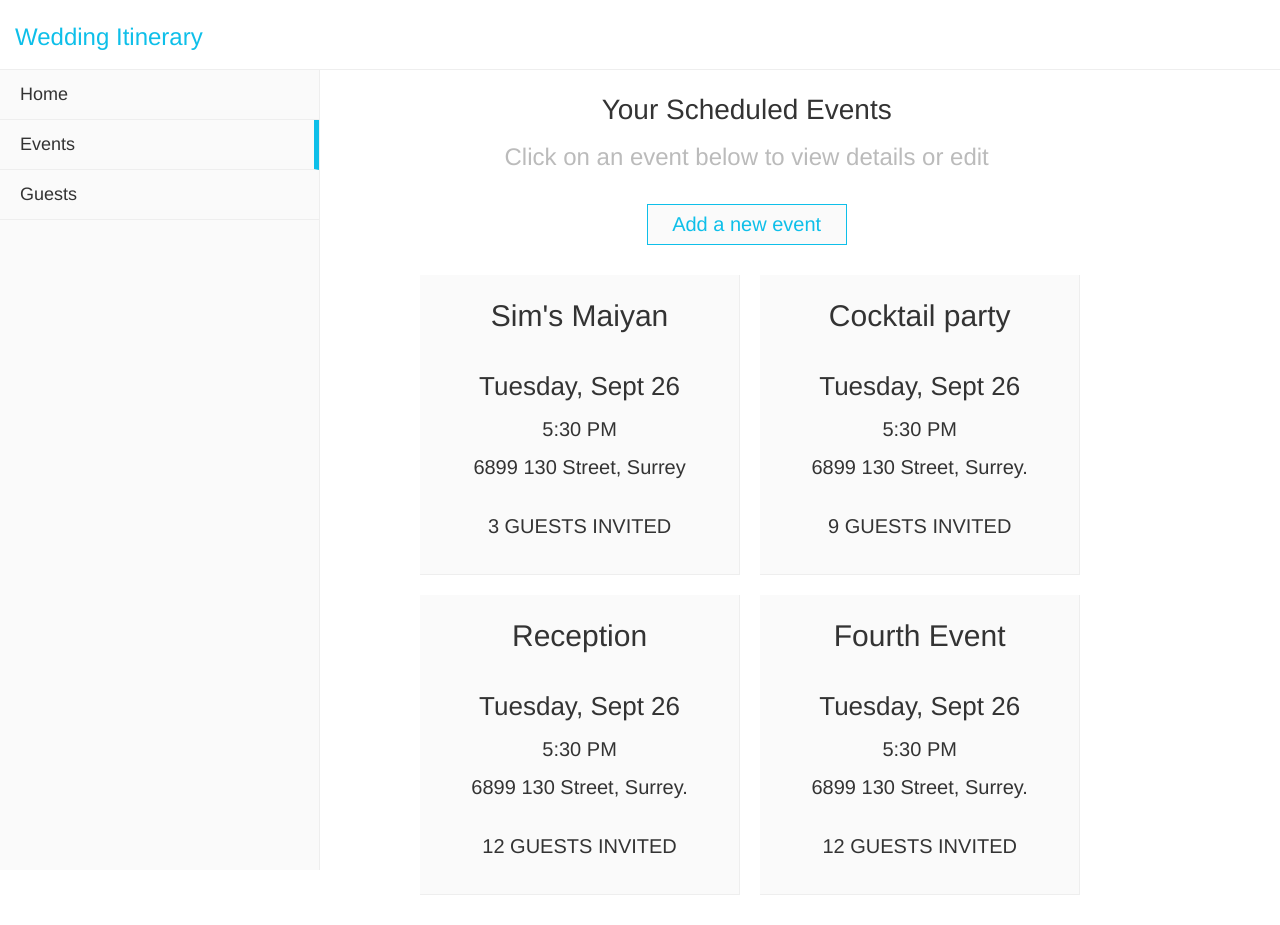
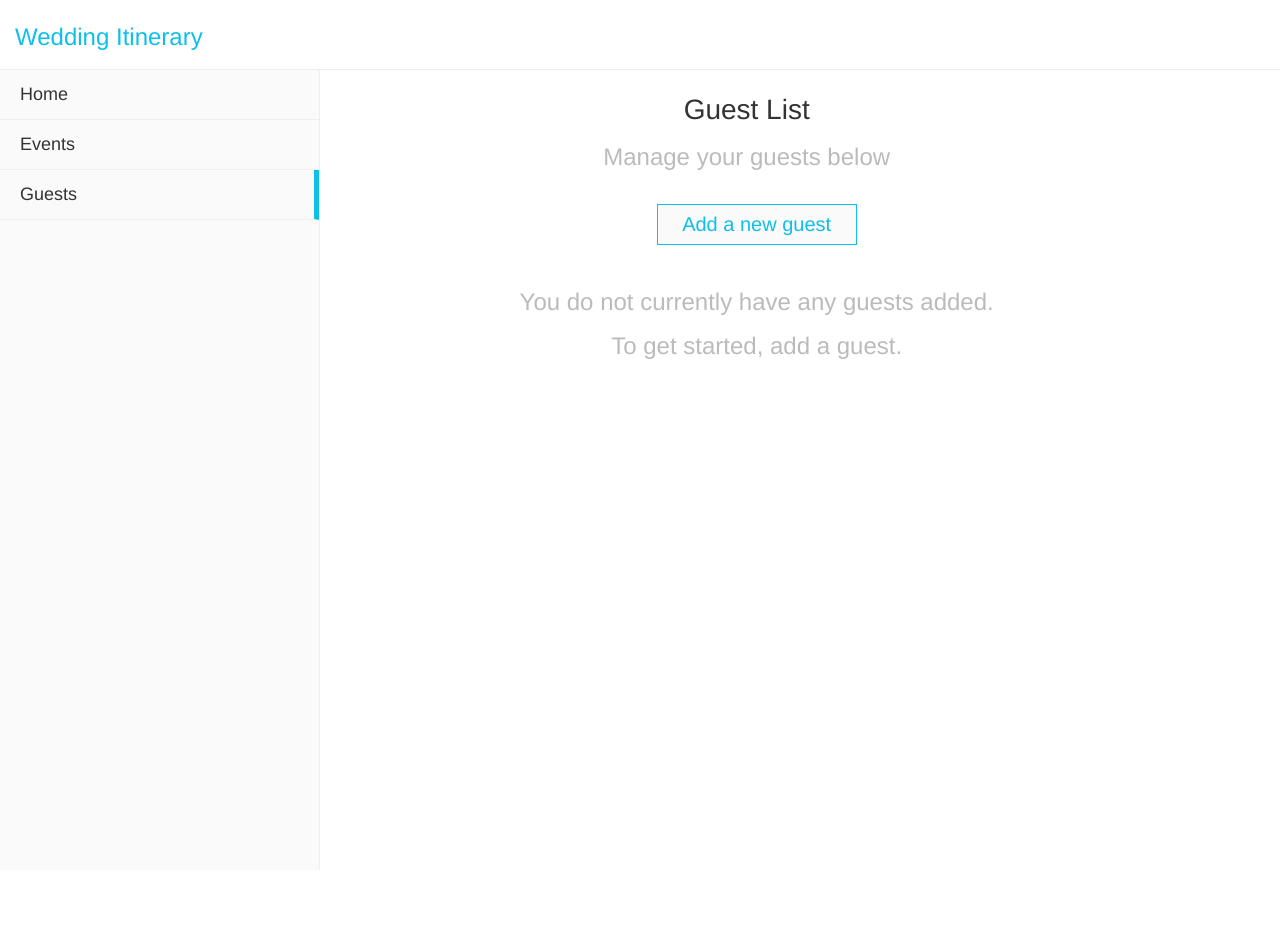
Before and after one commit to infinityl00p/itinerary, a React (Create React App) app in the folder client/: page / in a window 1280 px wide. After the commit the page ends 870 px from the top, so only its background shows below. Built offline with nearby package versions, Linux system fonts and the light colour scheme.

Commit message:
start adding guestlist

```diff
--- a/client/package.json
+++ b/client/package.json
@@ -18,7 +18,8 @@
     "react-redux": "^5.0.6",
     "react-router": "^3.0.0",
     "redux": "^3.7.2",
-    "redux-thunk": "^2.2.0"
+    "redux-thunk": "^2.2.0",
+    "lodash": "^3.10.1"
   },
   "scripts": {
     "start": "react-scripts start",
--- a/client/src/components/Wedding/EventItem.js
+++ b/client/src/components/Wedding/EventItem.js
@@ -5,11 +5,11 @@ export default class EventItem extends React.Component {
     console.log(this.props.guestCount)
     return (
       <div className="event-item col-md-5" onClick={this.props.onClick}>
-        <p className="name">{this.props.name}</p>
-        <p className="date">{this.props.date}</p>
-        <p className="time">{this.props.time}</p>
-        <p className="location">{this.props.location}</p>
-        <p className="guest-count"><span className="count">{this.props.guestCount}</span> guests invited</p>
+        <p className="name">{this.props.data.name}</p>
+        <p className="date">{this.props.data.date}</p>
+        <p className="time">{this.props.data.time}</p>
+        <p className="location">{this.props.data.location}</p>
+        <p className="guest-count"><span className="count">{this.props.data.guests.length}</span> guests invited</p>
       </div>
     );
   }
--- a/client/src/components/Wedding/EventsView.js
+++ b/client/src/components/Wedding/EventsView.js
@@ -27,11 +27,6 @@ export default class EventsView extends React.Component {
               <EventItem
                 data={event}
                 key={event.id}
-                name={event.name}
-                date={event.date}
-                time={event.time}
-                location={event.location}
-                guestCount={event.guests.length}
               />
             )
           })
--- /dev/null
+++ b/client/src/components/Wedding/GuestList.js
@@ -0,0 +1,37 @@
+import React from 'react';
+import _ from 'lodash';
+
+import GuestListItem from './GuestListItem';
+
+export default class GuestList extends React.Component {
+  // More efficient if we pass around a Hashmap of Event id->name
+  getEventNames(eventIds) {
+    return this.props.events.map((event) => {
+      if (_.contains(eventIds, event.id)) {
+        return event.name
+      }
+    });
+  }
+
+  renderGuestItems() {
+    return this.props.guests.map((guest) => {
+      var events = this.getEventNames(guest.events);
+
+      return (
+        <GuestListItem
+          data={guest}
+          key={guest.id}
+          events={events}
+        />
+      );
+    });
+  }
+
+  render() {
+    return (
+      <div className="guest-list">
+        { this.renderGuestItems() }
+      </div>
+    );
+  }
+}
--- /dev/null
+++ b/client/src/components/Wedding/GuestListItem.js
@@ -0,0 +1,25 @@
+import React from 'react';
+
+export default class GuestListItem extends React.Component {
+  render() {
+    return (
+      <div className="guest-list-item col-md-12">
+        <span className="name col-md-4">
+          { this.props.data.name }
+        </span>
+        <span className="invited col-md-1">
+          { this.props.data.inviteSent ? 'YES' : 'NO' }
+        </span>
+        <span className="contact-type col-md-1">
+          { this.props.data.contactType }
+        </span>
+        <span className="contact-info col-md-2">
+          { this.props.data.contactInfo }
+        </span>
+        <span className="events col-md-2">
+          { this.props.events }
+        </span>
+      </div>
+    );
+  }
+}
--- a/client/src/components/Wedding/GuestsView.js
+++ b/client/src/components/Wedding/GuestsView.js
@@ -1,10 +1,48 @@
 import React from 'react';
 
+import GuestList from './GuestList';
+
+import '../../styles/GuestsView.css';
+
 export default class GuestsView extends React.Component {
+
+  renderGuestList() {
+    if (this.props.weddingStore.guests.length > 0) {
+      return (
+        <div className="empty-guest-list">
+          <p>You do not currently have any guests added.</p>
+          <p>To get started, add a guest.</p>
+        </div>
+      );
+    }
+
+    return (
+      <GuestList
+        guests={this.props.weddingStore.guests}
+        events={this.props.weddingStore.events}
+      />
+    );
+  }
+
+  renderAddGuestButton() {
+    return (
+      <div className="row add-guest-button">
+        <p>Add a new guest</p>
+      </div>
+    );
+  }
+
   render() {
     return (
       <div id="guests-view" className="col-md-8">
-        <p>Guests view</p>
+        <div className="title">
+          <p className="description">Guest List</p>
+          <p className="subheading">Manage your guests below</p>
+        </div>
+        <div className="guest-container">
+          { this.renderAddGuestButton() }
+          { this.renderGuestList() }
+        </div>
       </div>
     );
   }
--- a/client/src/components/Wedding/WeddingContainer.js
+++ b/client/src/components/Wedding/WeddingContainer.js
@@ -13,7 +13,7 @@ export default class WeddingContainer extends React.Component {
     this.handleViewChange = this.handleViewChange.bind(this);
 
     this.state = {
-      activeView: 'Events'
+      activeView: 'Guests'
     }
   }
 
--- a/client/src/reducers/initialState.js
+++ b/client/src/reducers/initialState.js
@@ -30,7 +30,7 @@ export default {
       },
       {
         id: 2,
-        wedding_id: 1,
+        weddingId: 1,
         name: 'Cocktail party',
         date: 'Tuesday, Sept 26',
         time: '5:30 pm',
@@ -40,7 +40,7 @@ export default {
       },
       {
         id: 3,
-        wedding_id: 1,
+        weddingId: 1,
         name: 'Reception',
         date: 'Tuesday, Sept 26',
         time: '5:30 pm',
@@ -50,7 +50,7 @@ export default {
       },
       {
         id: 4,
-        wedding_id: 1,
+        weddingId: 1,
         name: 'Fourth Event',
         date: 'Tuesday, Sept 26',
         time: '5:30 pm',
@@ -62,19 +62,23 @@ export default {
     guests: [
       {
         id: 1,
-        group_id: 1,
-        wedding_id: 1,
+        groupId: 1,
+        weddingId: 1,
         name: 'guest name',
         isPrimary: true,
-        contact_type: 'email',
-        contact_info: 'my@mail.com'
+        contactType: 'email',
+        contactInfo: 'my@mail.com',
+        inviteSent: true,
+        events: [1, 2, 3, 4]
       },
       {
         id: 2,
-        group_id: 1,
-        wedding_id: 1,
+        groupId: 1,
+        weddingId: 1,
         name: 'guest name',
-        isPrimary: false
+        isPrimary: false,
+        inviteSent: false,
+        events: [1, 2, 3, 4]
       }
     ]
   },
--- /dev/null
+++ b/client/src/styles/GuestsView.css
@@ -0,0 +1,52 @@
+#guests-view {
+  margin-top: 20px;
+  padding: 0;
+}
+
+#guests-view .title {
+  text-align: center;
+}
+
+#guests-view .title .description {
+  font-size: 28px;
+}
+
+#guests-view .title .subheading {
+  font-size: 24px;
+  font-weight: 300;
+  color: #bbbbbb;
+}
+
+#guests-view .guest-container {
+  margin-left: 20px;
+}
+
+#guests-view .guest-container .empty-guest-list {
+  text-align: center;
+  color: #bbbbbb;
+  font-weight: 500;
+  font-size: 24px;
+  margin-top: 30px;
+}
+
+#guests-view .guest-container .add-guest-button p {
+  font-size: 20px;
+  font-weight: 300;
+  text-align: center;
+  display: block;
+  margin-left: auto;
+  margin-right: auto;
+  padding: 5px 10px 5px 10px;
+  color: #0EBFE9;
+  background-color: #fafafa;
+  border: 1px solid #0EBFE9;
+  width: 200px;
+  margin-top: 20px;
+}
+
+#guests-view .guest-container .add-guest-button p:hover {
+  font-weight: 500;
+  cursor: pointer;
+  border-bottom: 3px solid #0EBFE9;
+  border-right: 3px solid #0EBFE9;
+}
```
